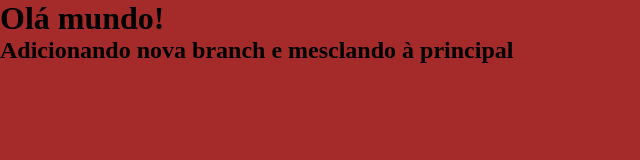
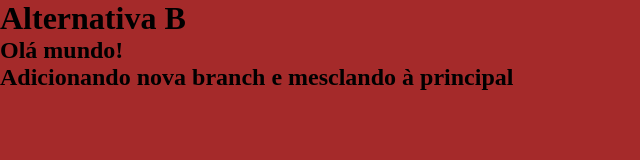
Before and after one commit to DanSRO/Geracao-Tech, a plain HTML site: page index.html in a window 1280 px wide. Shown: the whole page, without its empty margins (0-640 px from the left). Drawn offline with Linux system fonts and the light colour scheme.

Commit message:
Mudança em linha
Adicionada nova Branch "alternativa_b"

```diff
--- a/index.html
+++ b/index.html
@@ -7,7 +7,8 @@
     <title>Mesclagem</title>
 </head>
 <body>
-    <h1>Olá mundo!</h1>
+    <h1>Alternativa B</h1>
+    <h2>Olá mundo!</h2>
     <h2>Adicionando nova branch e mesclando à principal</h2>
 </body>
 </html>
```
